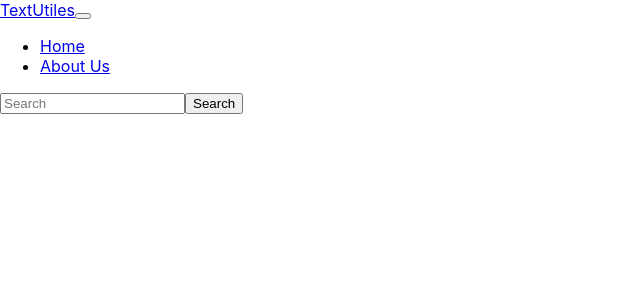
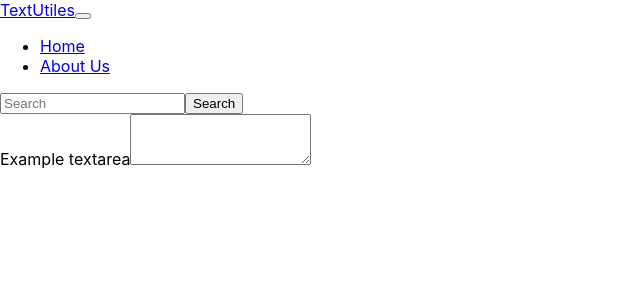
Before and after one commit to Vikashsinghal977/react-start, a React (Create React App) app: page / in a window 1280 px wide. Shown: the top 300 px of the page, without its empty margins (0-640 px from the left). Built offline with nearby package versions, Linux system fonts and the light colour scheme; the HTML template or start-up script is replaced by a standard one.

Commit message:
Adding form

```diff
--- a/src/App.js
+++ b/src/App.js
@@ -1,9 +1,11 @@
 import "./App.css";
 import Navbar from "./components/Navbar";
+import TextForm from "./components/TextForm";
 function App() {
   return (
     <>
       <Navbar title="TextUtiles" aboutUs="About Us" />
+      <TextForm/>
       {/* <Navbar /> */}
     </>
   );
--- /dev/null
+++ b/src/components/TextForm.js
@@ -0,0 +1,13 @@
+import React from 'react'
+
+export default function TextForm() {
+  return (
+    <div>
+
+        <div className="mb-3">
+            <label htmlFor="MyBox" className="form-label">Example textarea</label>
+            <textarea className="form-control" id="exampleFormControlTextarea1" rows="3"></textarea>
+        </div>
+    </div>
+  )
+}
```
